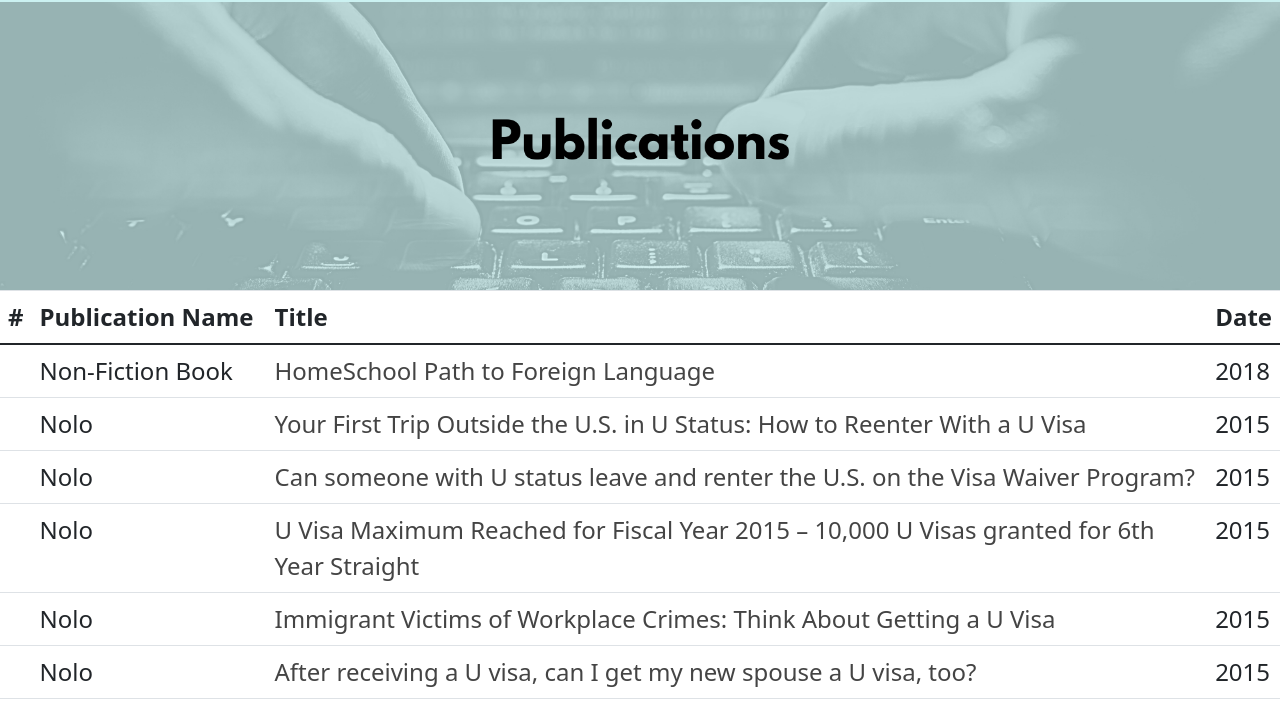
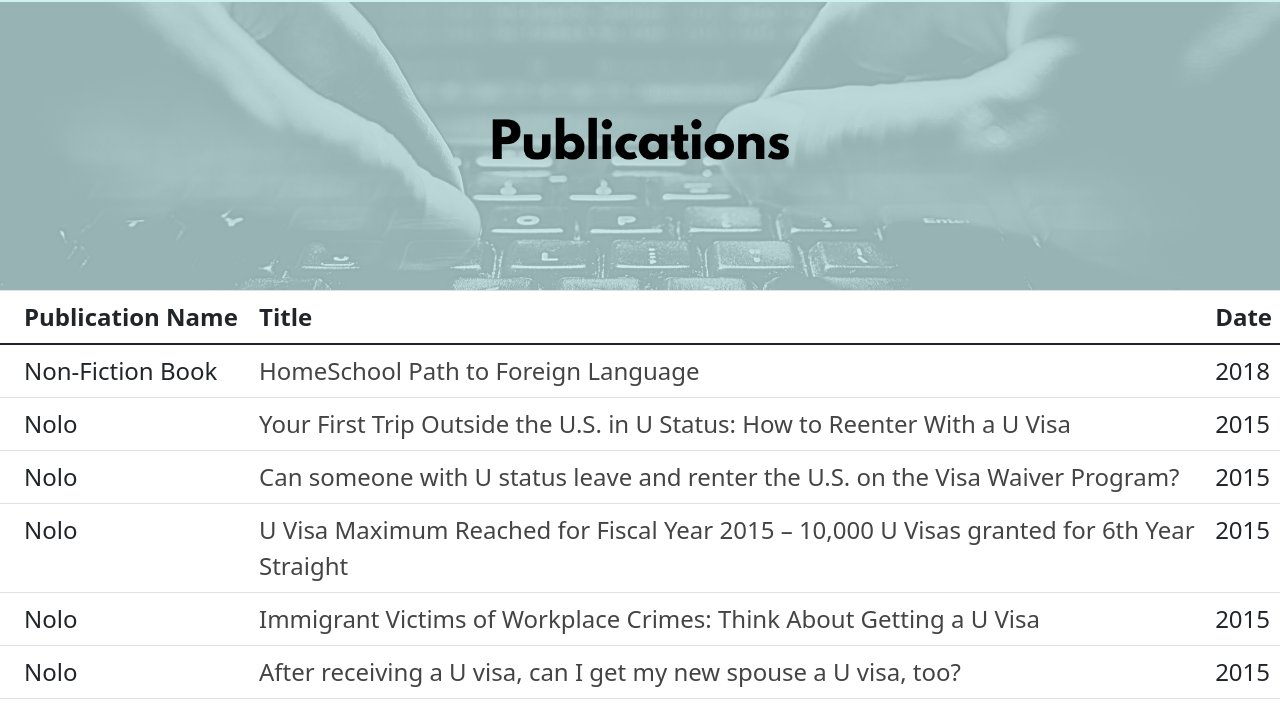
Before and after one commit to lyankey/portfolio, a plain HTML site: page publications.html in a window 1280 px wide. Shown: the part 73-777 px from the top of the page. Drawn offline with nearby package versions, Linux system fonts and the light colour scheme.

Commit message:
removed #

```diff
--- a/publications.html
+++ b/publications.html
@@ -71,7 +71,7 @@
 <table class="table">
     <thead>
       <tr>
-        <th scope="col">#</th>
+        <th scope="col"></th>
         <th scope="col">Publication Name</th>
         <th scope="col">Title</th>
         <th scope="col">Date</th>
```
